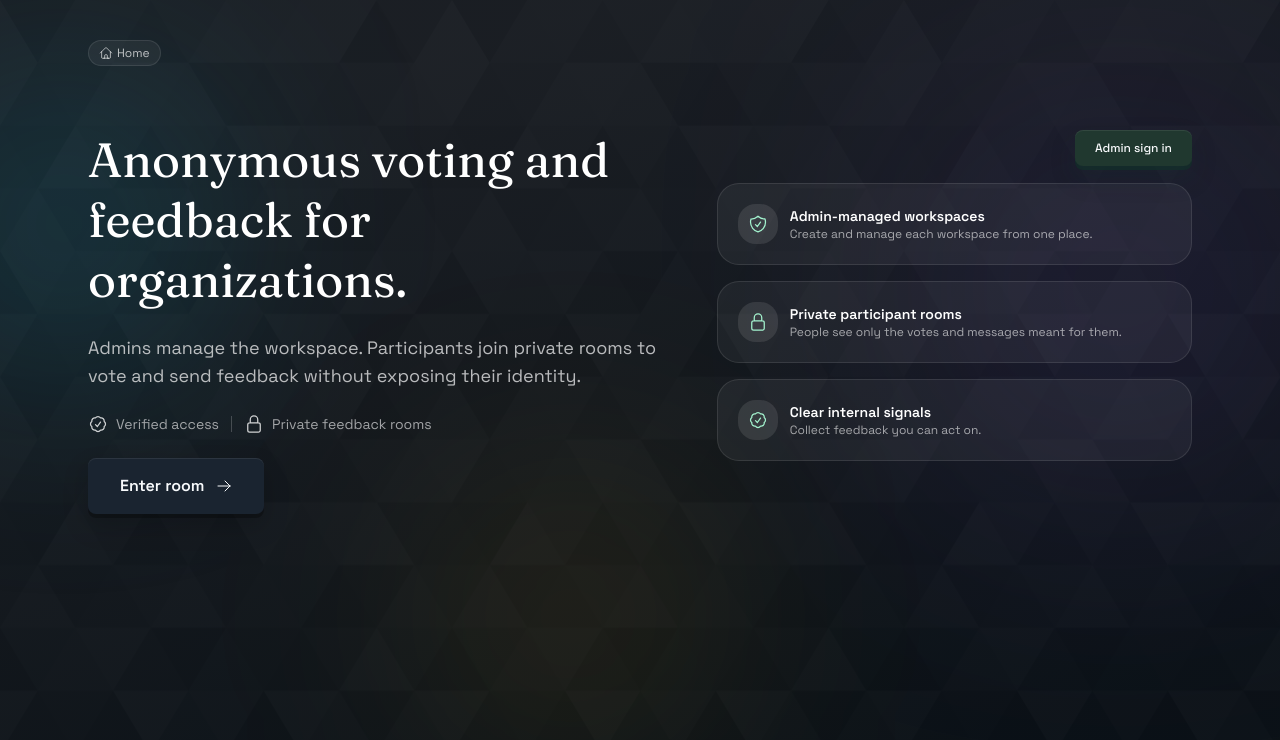
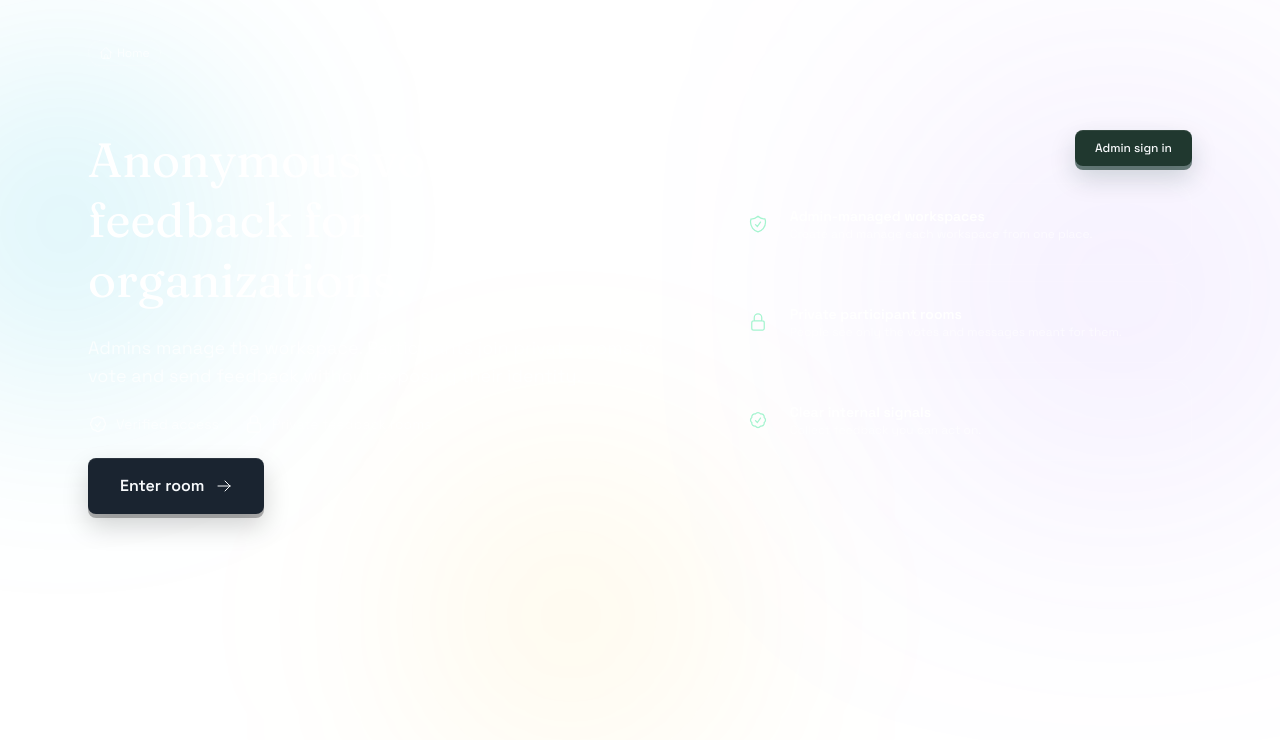
Before and after one commit to okolomaifeanyi/anonymous, a Next.js app: page / in a window 1280 px wide. Shown: the top 740 px of the page. Built offline with nearby package versions, Linux system fonts and the light colour scheme.

Commit message:
Fix globals.css: scope button override, add surface/card tokens, light-mode body

```diff
--- a/src/app/globals.css
+++ b/src/app/globals.css
@@ -110,6 +110,8 @@
   --sidebar-accent-foreground: oklch(0.205 0 0);
   --sidebar-border: oklch(0.922 0 0);
   --sidebar-ring: oklch(0.708 0 0);
+  --app-surface: #f0f2f5;
+  --app-card: #ffffff;
 }
 
 .dark {
@@ -144,10 +146,12 @@
   --sidebar-accent-foreground: oklch(0.985 0 0);
   --sidebar-border: oklch(1 0 0 / 10%);
   --sidebar-ring: oklch(0.556 0 0);
+  --app-surface: #0f141d;
+  --app-card: #0b1018;
 }
 
 @layer base {
-  :where(button, [data-slot="button"], .button-surface) {
+  :where(.button-surface) {
     background-color: var(--button-surface) !important;
     background-image: none !important;
     background-clip: padding-box;
@@ -158,11 +162,11 @@
     text-shadow: none;
   }
 
-  :where(button, [data-slot="button"], .button-surface):not(:disabled):hover {
+  :where(.button-surface):not(:disabled):hover {
     filter: brightness(1.02);
   }
 
-  :where(button, [data-slot="button"], .button-surface):not(:disabled):active {
+  :where(.button-surface):not(:disabled):active {
     transform: translateY(1px);
   }
 
@@ -192,6 +196,8 @@
   }
   body {
     @apply bg-background text-foreground;
+  }
+  html.dark body {
     background-color: #0b0f15;
     background-image:
       linear-gradient(rgba(11, 15, 21, 0.92), rgba(11, 15, 21, 0.92)),
```
